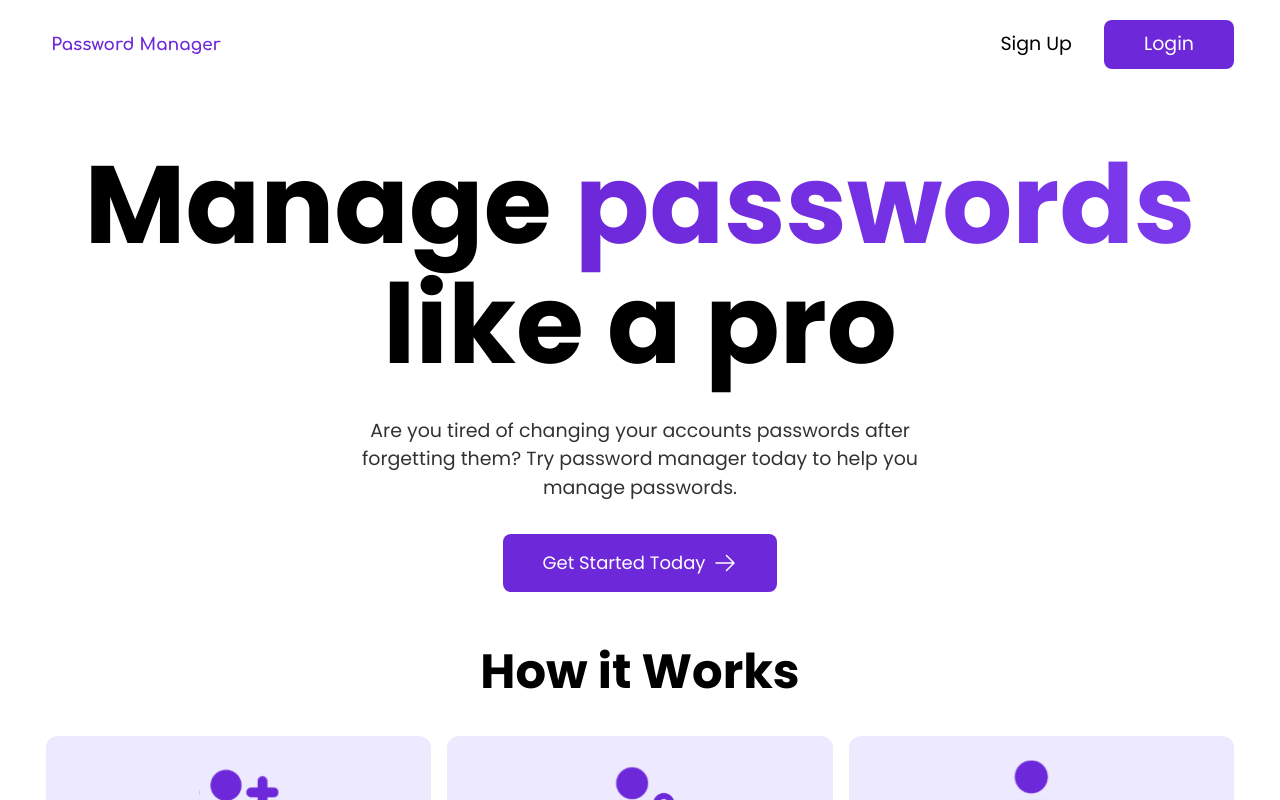
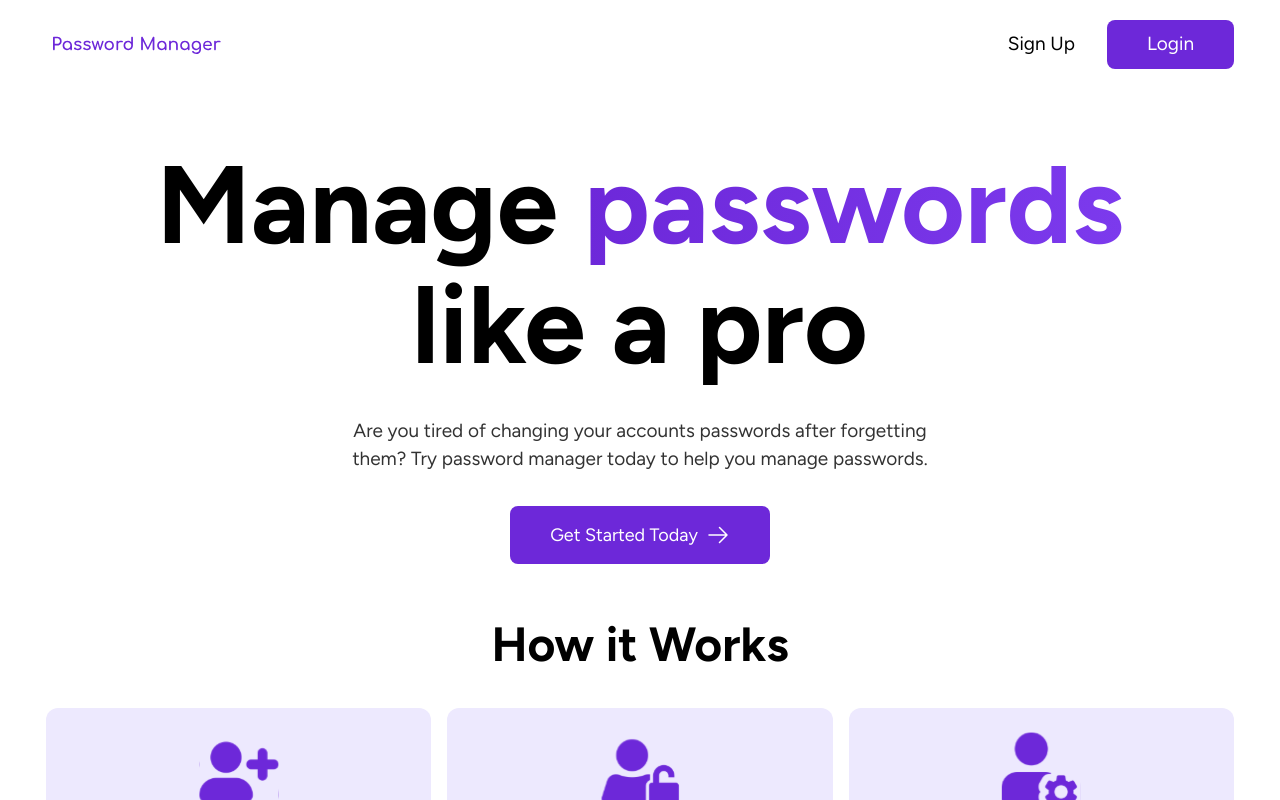
Before and after one commit to Jacobkyalo/password-manager-client, a React (Vite) app: page / in a window 1280 px wide. Shown: the top 800 px of the page. Built offline with nearby package versions, Linux system fonts and the light colour scheme.

Commit message:
added figtree font-family

```diff
--- a/src/index.css
+++ b/src/index.css
@@ -1,4 +1,5 @@
 @import url('https://fonts.googleapis.com/css2?family=Poppins:wght@100;400;700;900&display=swap');
+@import url('https://fonts.googleapis.com/css2?family=Figtree:wght@300;400;700;900&display=swap');
 
 @tailwind base;
 @tailwind components;
@@ -8,7 +9,7 @@
   margin: 0;
   padding: 0;
   box-sizing: border-box;
-  font-family: 'Poppins', sans-serif;
+  font-family: 'Figtree', 'Poppins', sans-serif;
 }
 
 html,
```
